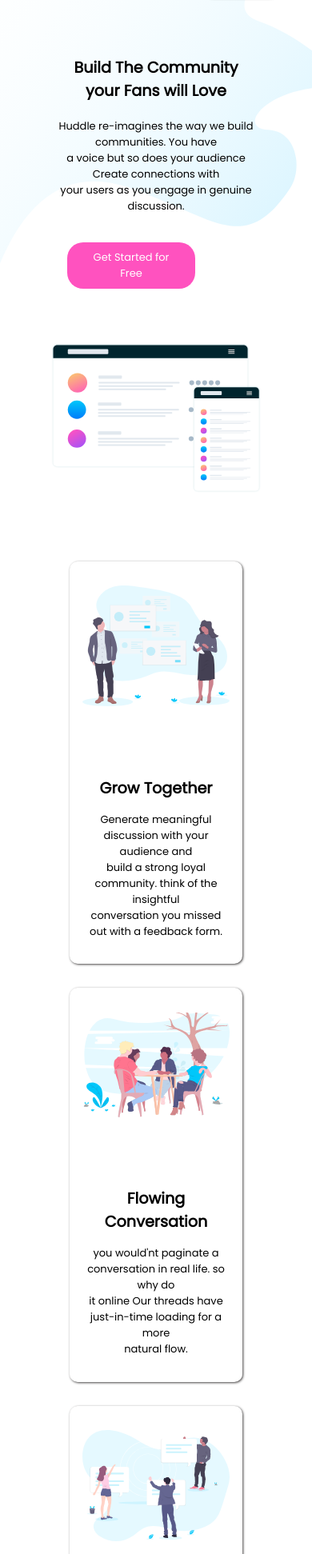
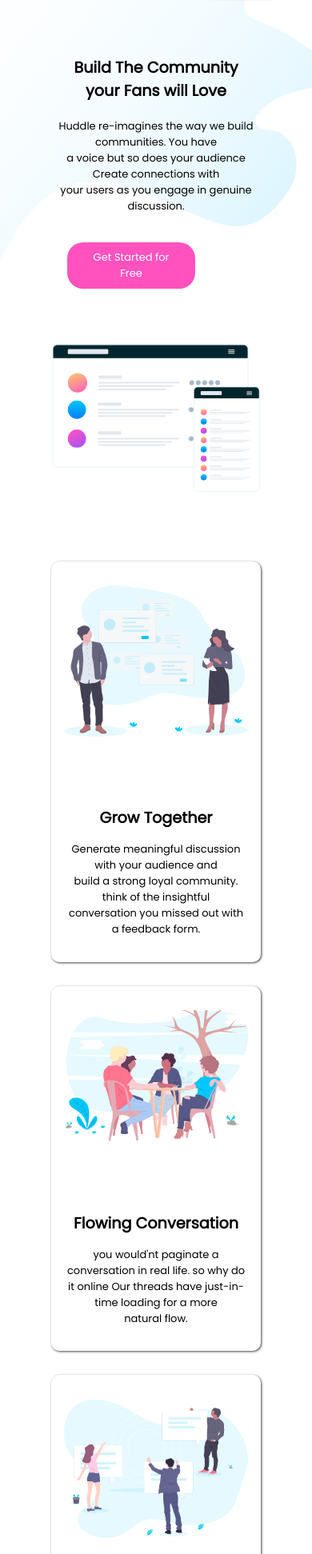
Before and after one commit to Petsamuel/landing-page, a plain HTML site: page index.html in a window 390 px wide. Shown: the part 57-2000 px from the top of the page at 80% size. Drawn offline with Linux system fonts and the light colour scheme; a web font is replaced by a local one.

Commit message:
almost cooked

```diff
--- a/assets/style.css
+++ b/assets/style.css
@@ -131,6 +131,11 @@
         gap: 30px;
     }
 
+    .col2 {
+        display: flex;
+        flex-direction: row-reverse;
+    }
+
     .item {
         align-self: center;
         padding: 1.9rem 4rem;
@@ -225,7 +230,7 @@
         grid-column: 3;
     }
 
-    @media screen and (max-width:460px) and (max-width:560px) {
+    @media screen and (max-width:480px) {
         header {
             background-image: var(--bg-hero-desktop);
             background-repeat: no-repeat;
@@ -304,7 +309,7 @@
             font-size: small;
         }
         .col {
-            width: 13.5rem;
+            width: fit-content;
         }
         .inner-col {
             display: inline-flexbox;
@@ -357,7 +362,9 @@
             cursor: pointer;
             font-size: small;
         }
-        .footerlogo>a>img {}
+        .footerlogo>a>img {
+            align-self: center;
+        }
         .iconiz {
             width: 20px;
         }
```
